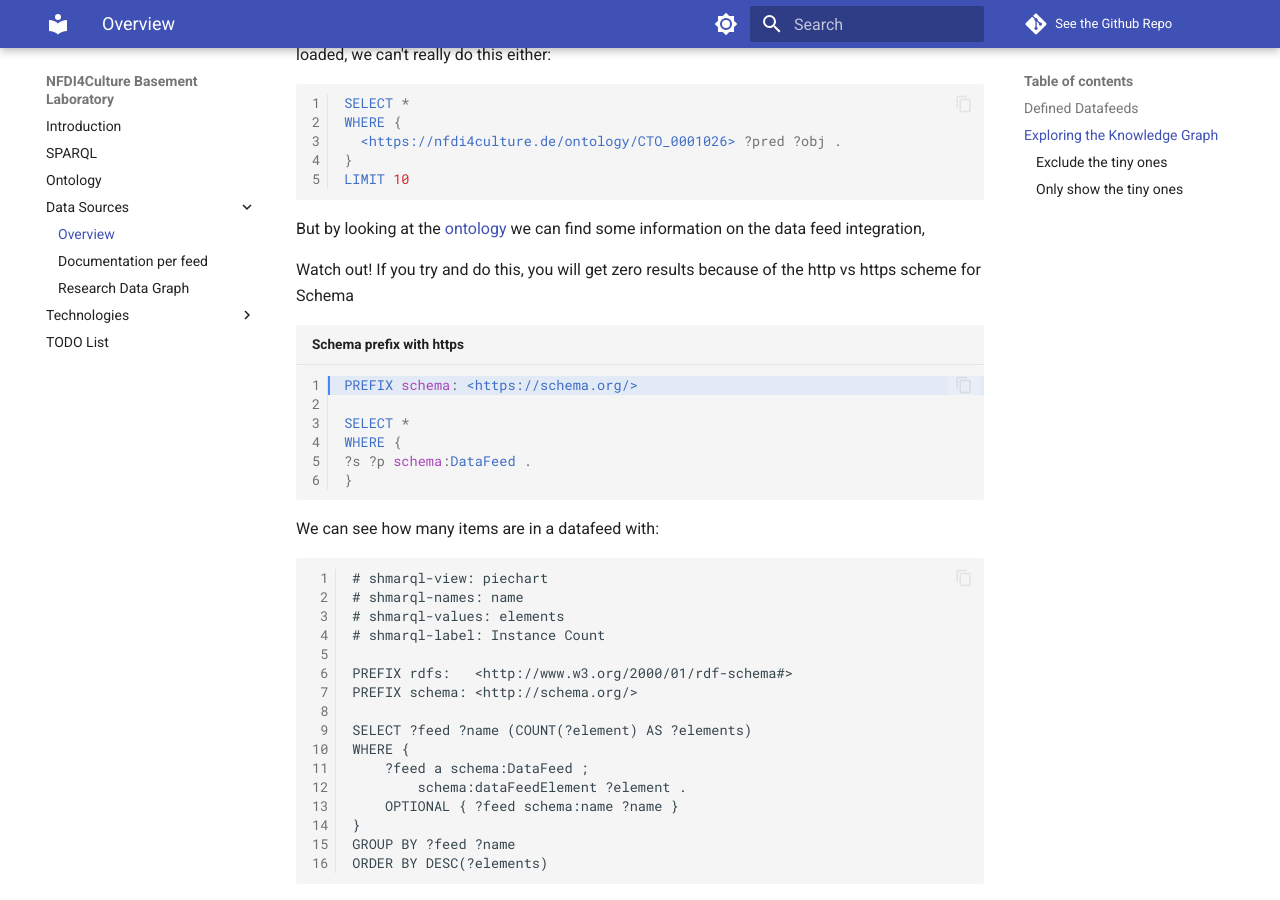
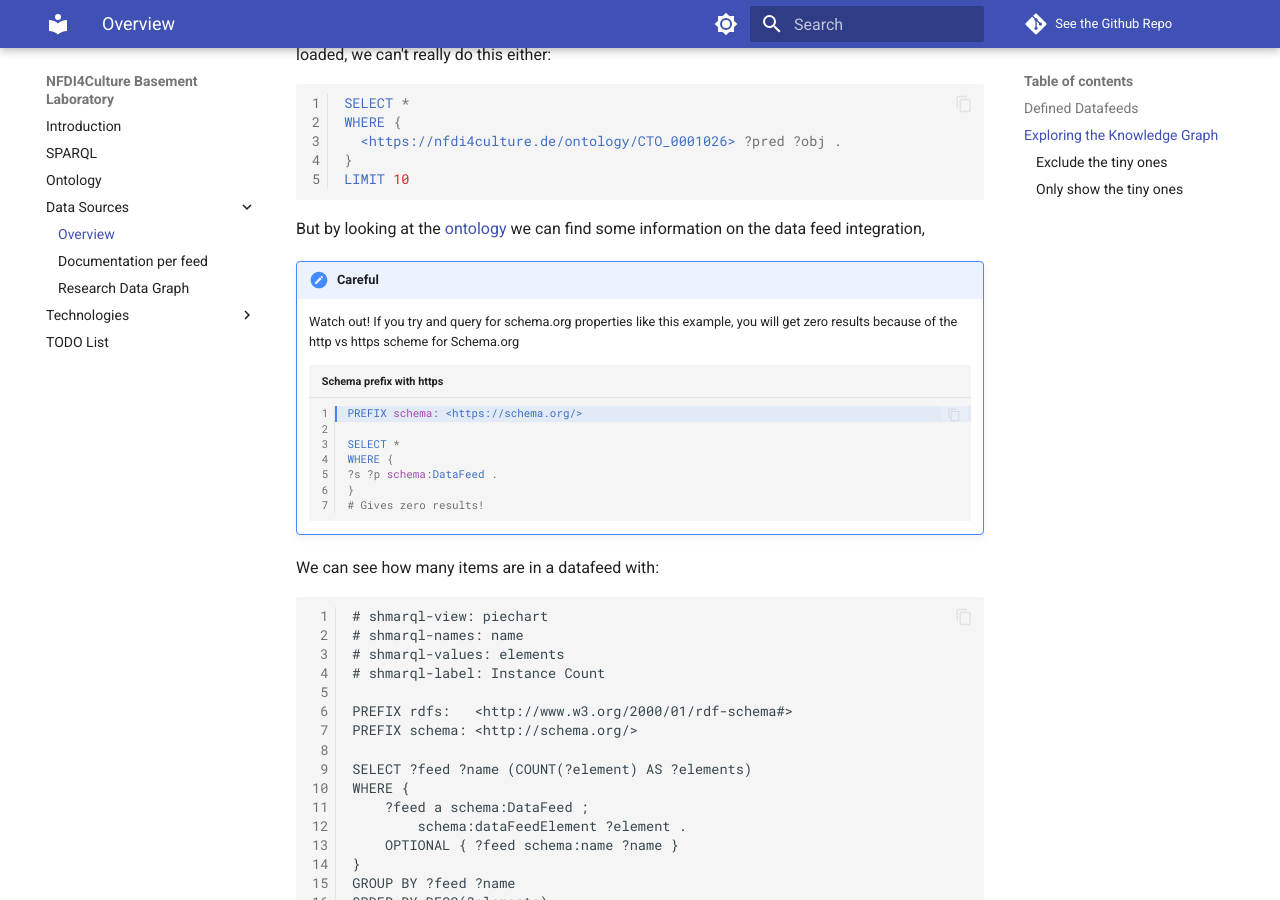
Before and after one commit to ISE-FIZKarlsruhe/nfdi4culture_basement, an MkDocs documentation site: the page built from docs/datasources/index.md, in a window 1280 px wide and 900 px high, scrolled down 980 px. Built offline with MkDocs 1.6.1 and Material for MkDocs 9.7.7, drawn with Linux system fonts in a browser that asks for light colours; nearby versions of some CDN libraries; library files that are not in the unit come from our copies; comment, search, counter and statistics services are not loaded.

````diff
--- a/docs/datasources/index.md
+++ b/docs/datasources/index.md
@@ -46,18 +46,21 @@ WHERE {
 LIMIT 10
 ```
 
-But by looking at the [ontology]('../ontology.md#core-cto-classes') we can find some information on the data feed integration,
+But by looking at the [ontology](../ontology.md#core-cto-classes) we can find some information on the data feed integration,
 
-Watch out! If you try and do this, you will get zero results because of the http vs https scheme for Schema
+!!! Careful
 
-```sparql hl_lines="1" title="Schema prefix with https"
-PREFIX schema: <https://schema.org/>
+    Watch out! If you try and query for schema.org properties like this example, you will get zero results because of the http vs https scheme for Schema.org
 
-SELECT *
-WHERE {
-?s ?p schema:DataFeed .
-}
-```
+    ```sparql hl_lines="1" title="Schema prefix with https"
+    PREFIX schema: <https://schema.org/>
+
+    SELECT *
+    WHERE {
+    ?s ?p schema:DataFeed .
+    }
+    # Gives zero results!
+    ```
 
 We can see how many items are in a datafeed with:
 
````
